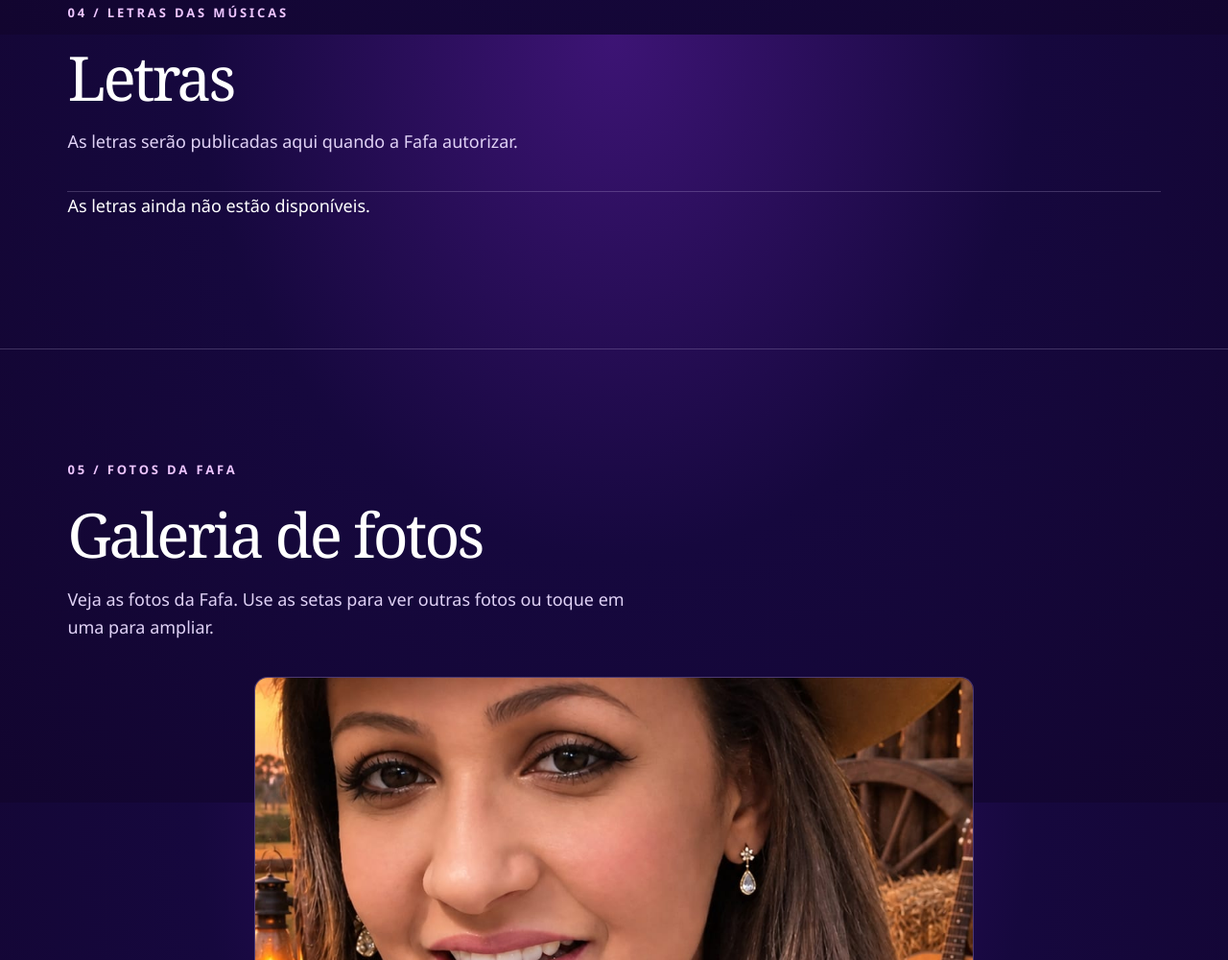
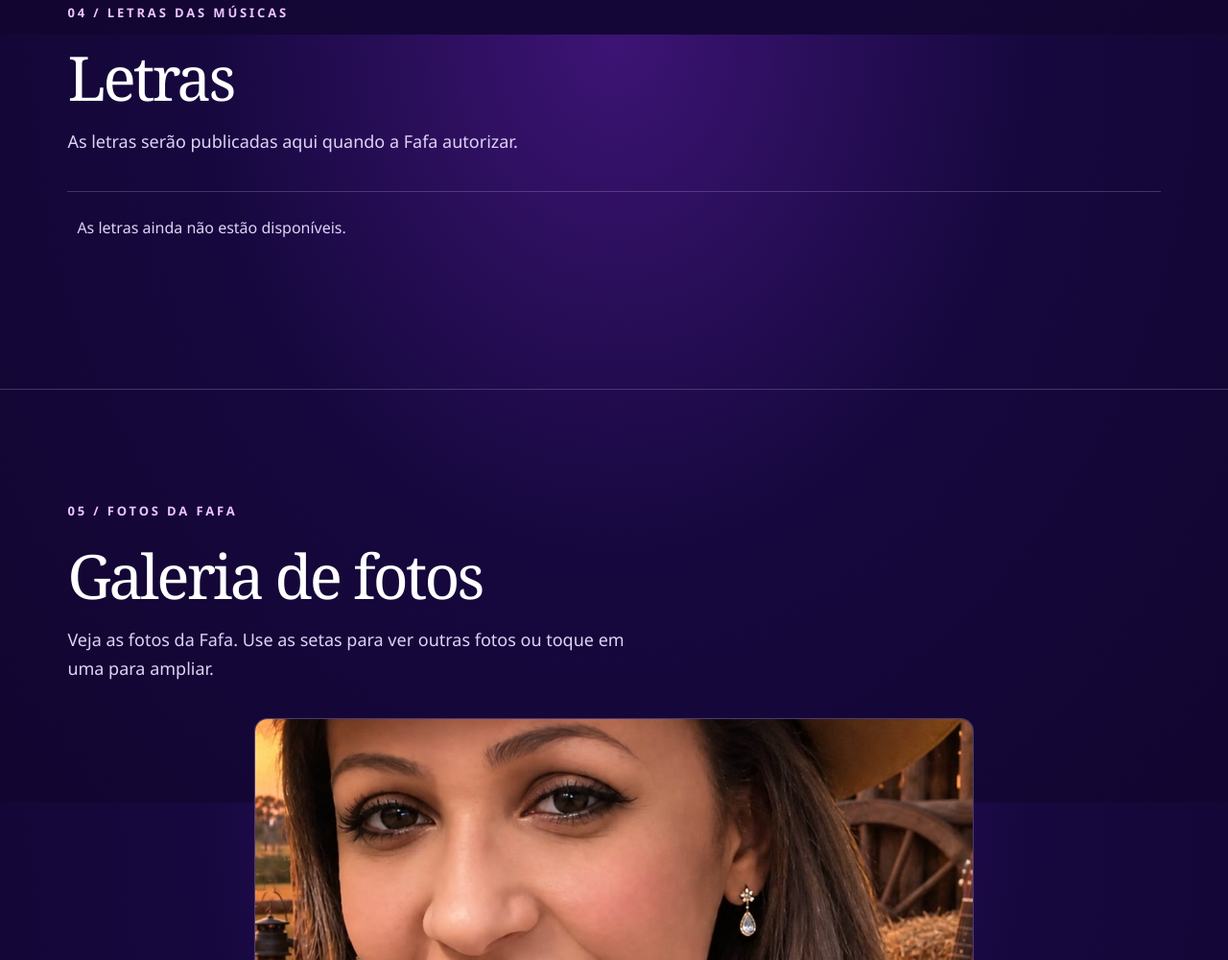
Before and after one commit to marcelooliveira8052668-cyber/fatica-music, a plain HTML site: page index.html in a window 1280 px wide. Shown: the part 3964-4964 px from the top of the page at 96% size. Drawn offline with Linux system fonts and the light colour scheme.

Commit message:
Mantém leitura confortável quando não houver letras publicadas

```diff
--- a/css/style.css
+++ b/css/style.css
@@ -191,3 +191,4 @@ body{font-size:18px}
 
 /* Elementos sem contato ou Pix configurado ficam ocultos até ativação. */
 .pix-acoes[hidden],.qr-placeholder[hidden],.botao-texto[hidden]{display:none!important}
+.letras-aviso{padding:24px 10px;color:var(--muted);font-size:1rem}
```
